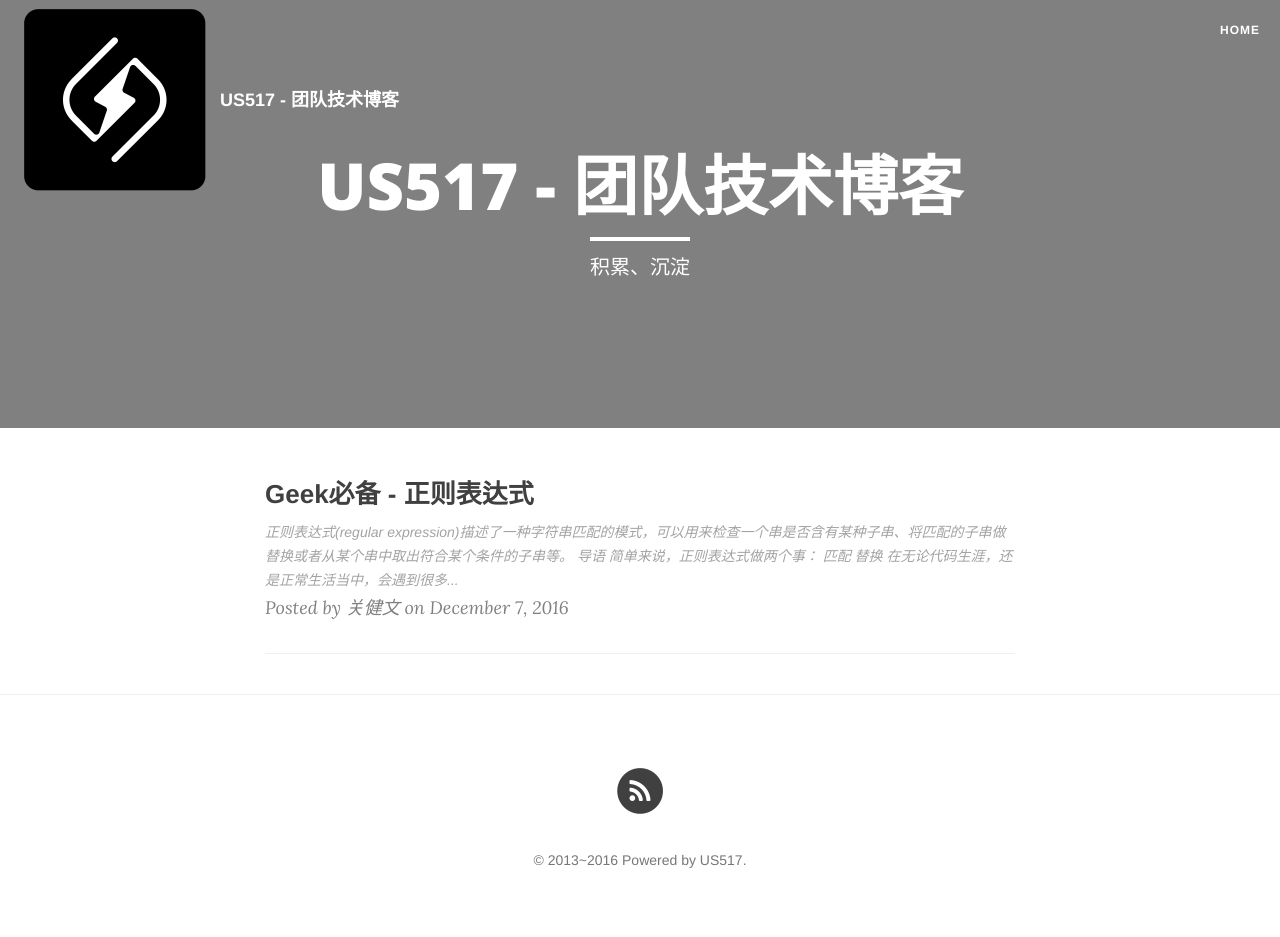
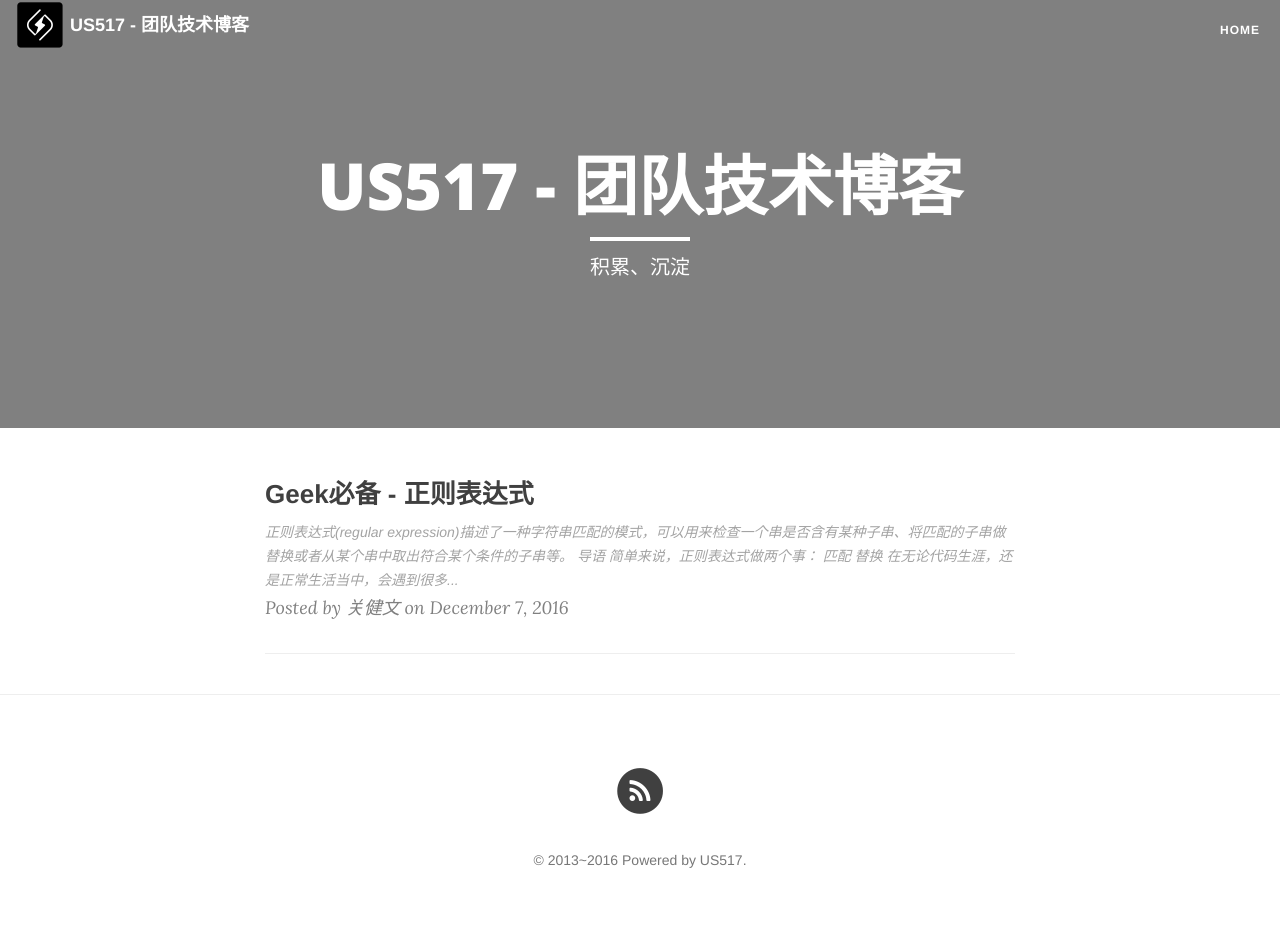
Before and after one commit to UST517/ust517.github.io, a Jekyll site: the page built from index.html, in a window 1280 px wide. Built offline with Jekyll 4.4.1, drawn with Linux system fonts in a browser that asks for light colours; nearby versions of some CDN libraries; the list of posts is cut into pages by our own code.

Commit message:
fix style

```diff
--- a/css/clean-blog.css
+++ b/css/clean-blog.css
@@ -121,8 +121,8 @@ hr.small {
 }
 
 .navbar-logo {
-  width: 50;
-  height: 50
+  width: 50px;
+  height: 50px
 }
 .navbar-custom .navbar-brand {
   font-weight: 800;
```
